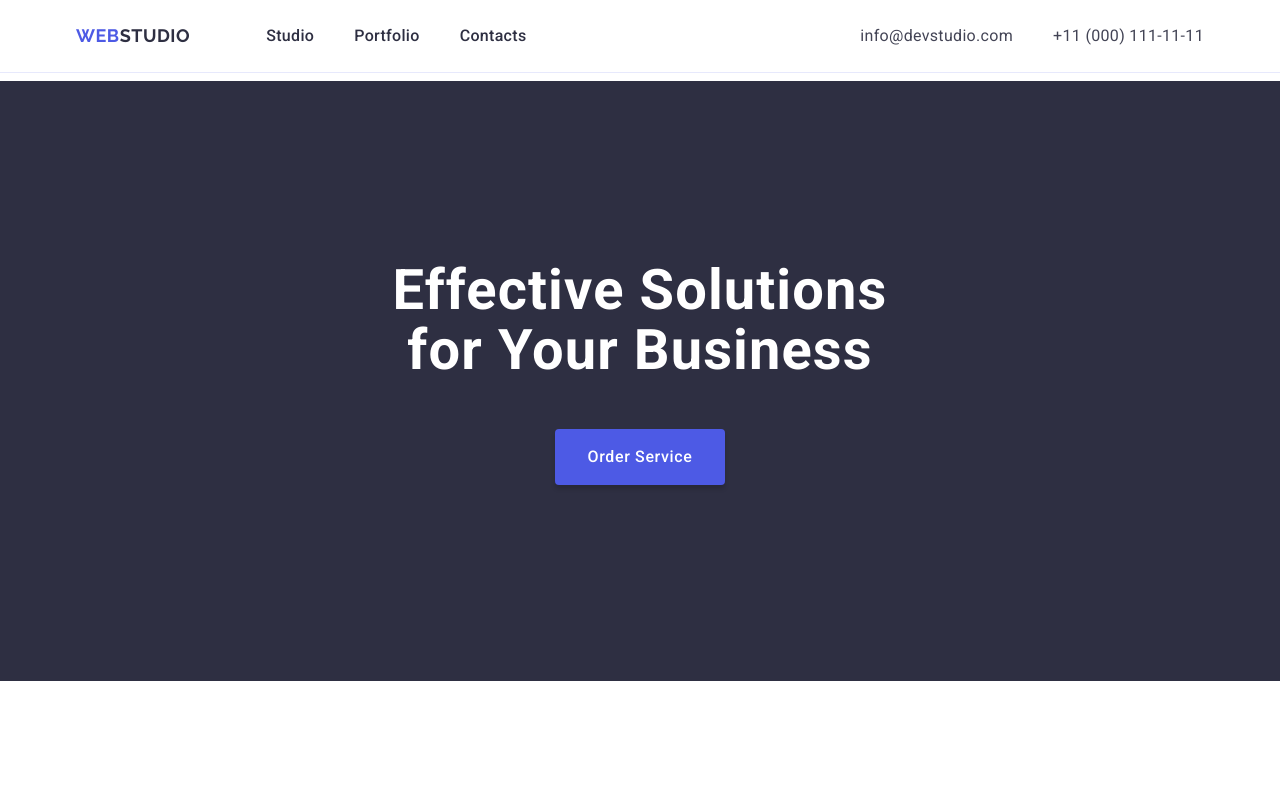
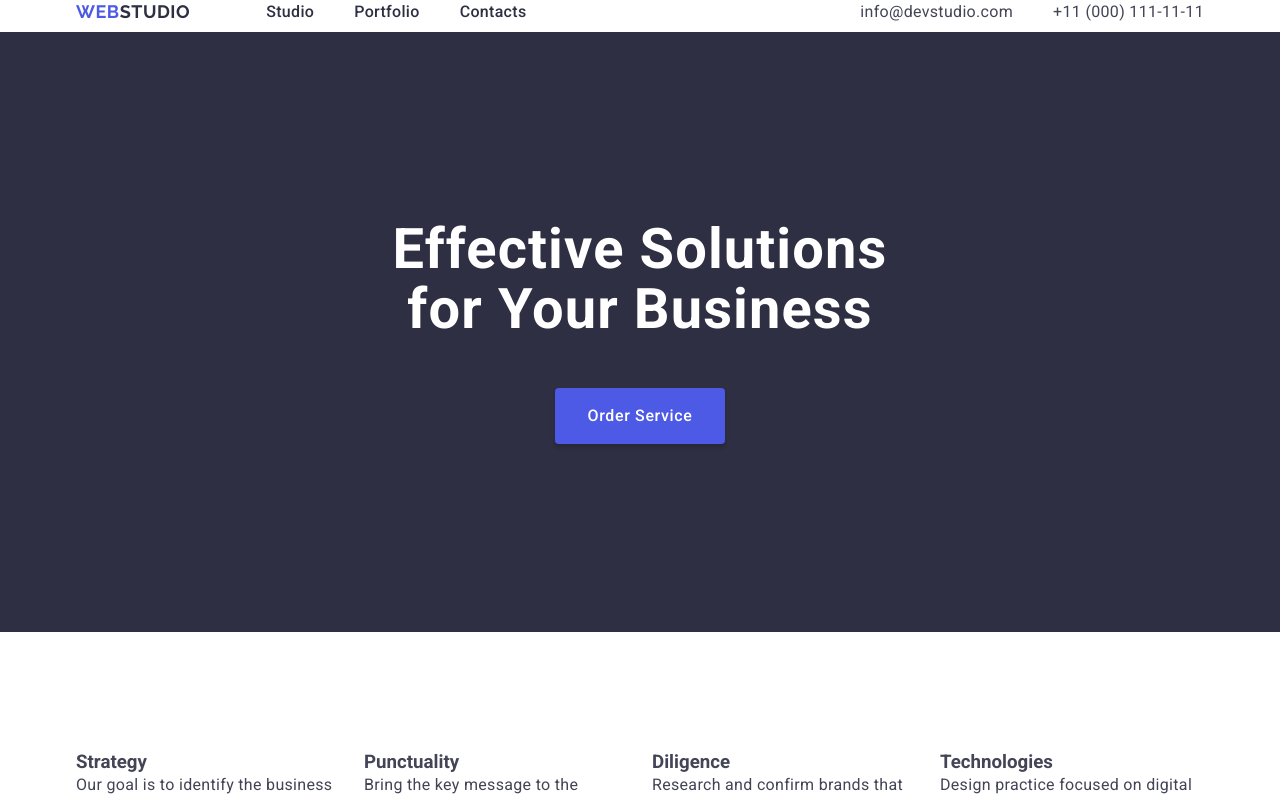
Before and after one commit to KukhtaDaria/goit-markup-hw-03, a plain HTML site: page index.html in a window 1280 px wide. Shown: the top 799 px of the page. Drawn offline with nearby package versions, Linux system fonts and the light colour scheme.

Commit message:
committed

```diff
--- a/css/styles.css
+++ b/css/styles.css
@@ -49,8 +49,7 @@ padding-left: 0;
     align-items: center;
 }
 .header{
-    padding-top: 24px;
-    padding-bottom: 24px;
+padding: 24px 0
     border-bottom: 1px solid #e7e9fc;
     margin-bottom: 8px;
 }
@@ -119,8 +118,7 @@ padding-left: 0;
 .hero {
     background-color: #2E2F42;
     display: flex;
-    padding-top: 180px;
-    padding-bottom: 196px;
+    padding: 188px 0
 
     }
 
@@ -150,6 +148,7 @@ padding-left: 0;
     padding: 16px 32px;
     display: block;box-shadow: 0 4px 4px 0 rgba(0, 0, 0, 0.15);
     margin: 0 auto;
+    min-width: 169px
 
 }
 
@@ -158,6 +157,7 @@ padding-left: 0;
     color: #FFFFFF;
     background-color: #404BBF;
 }
+.visually-hidden
 .hidden-item-title {
     font-weight: 500;
     font-size: 20px;
--- a/index.html
+++ b/index.html
@@ -50,7 +50,7 @@
     </section>
     <section class="hidden">
       <div class="container">
-        <h2 class="hidden-title" hidden>Features</h2>
+        <h2 class="visually-hidden" hidden>Features</h2>
         <ul class="hidden-menu-list">
           <li class="hidden-menu-item">
             <h3 class="hidden-item-title">Strategy</h3>
```
